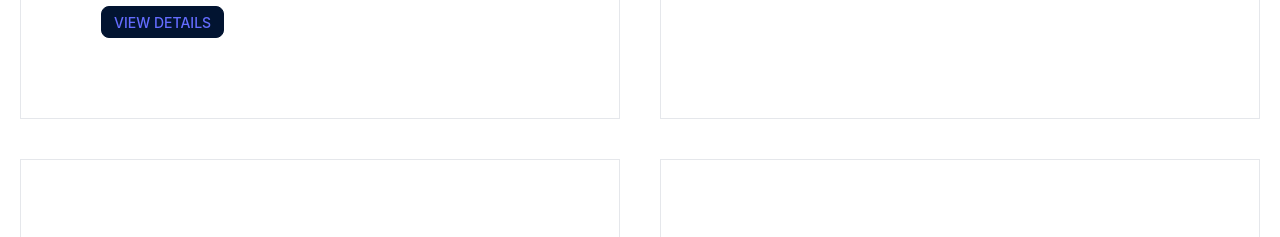
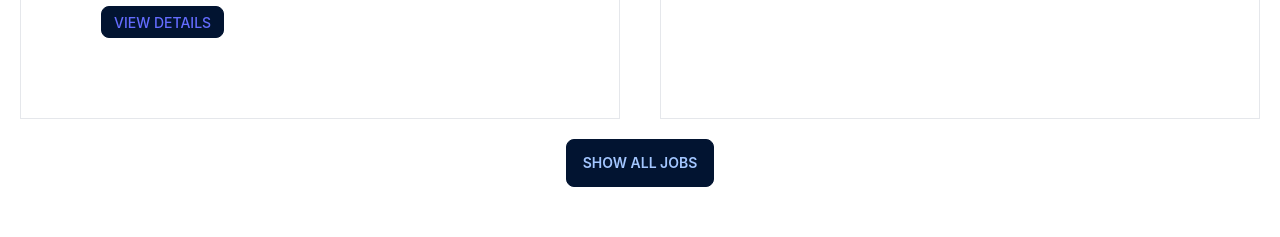
Before and after one commit to Sifat-E-Sadakin/TechTrek, a React (Vite) app: page / in a window 1280 px wide. Shown: the part 2260-2497 px from the top of the page. After the commit the page ends 2447 px from the top, so only its background shows below. Built offline with nearby package versions, Linux system fonts and the light colour scheme.

Commit message:
show all btn implemented

```diff
--- a/src/Components/Landing/Landing.jsx
+++ b/src/Components/Landing/Landing.jsx
@@ -4,6 +4,7 @@ import JobCategory from '../JobCategory/JobCategory';
 import { useLoaderData } from 'react-router-dom';
 import TrendingJobs from '../TrendingJobs/TrendingJobs';
 import { LoadTrendingJobs } from '../LoadData/LoadData';
+import { data } from 'autoprefixer';
 
 const Landing = () => {
 
@@ -11,15 +12,46 @@ const Landing = () => {
 
    let [trendingJobs, setTrendingJobs]= useState([]);
 
+  let [allJobList, setAllJobList]= useState([]);
+
+
+
    useEffect(()=>{
 
         fetch('TrendingJobs.json')
         .then(res=> res.json())
-        .then(data=> setTrendingJobs(data))
+        .then(data=> processData(data))
+
+        function processData(data){
+
+            setAllJobList(data);
+
+
+            let processedData=  data.slice(0,4);
+
+            setTrendingJobs(processedData);
+        }
+
+
 },[]);
 
+function showAll(){
+    console.log(allJobList);
+    setTrendingJobs(allJobList);
 
-//    console.log(trendingJobs);
+    let btn= document.getElementById('show-all');
+     btn.style.display= 'none';
+
+
+}
+
+
+
+
+
+
+
+
 
 
     return (
@@ -30,6 +62,13 @@ const Landing = () => {
 
             <TrendingJobs trendingJobs={trendingJobs}></TrendingJobs>
 
+            <div className='flex justify-center'>
+                 <button className='btn' onClick={showAll} id='show-all'>Show All Jobs</button>
+
+            </div>
+
+
+
 
         </div>
     );
```
Also changed, not shown: 1 other file (tests, documents, lock files or other folders).
